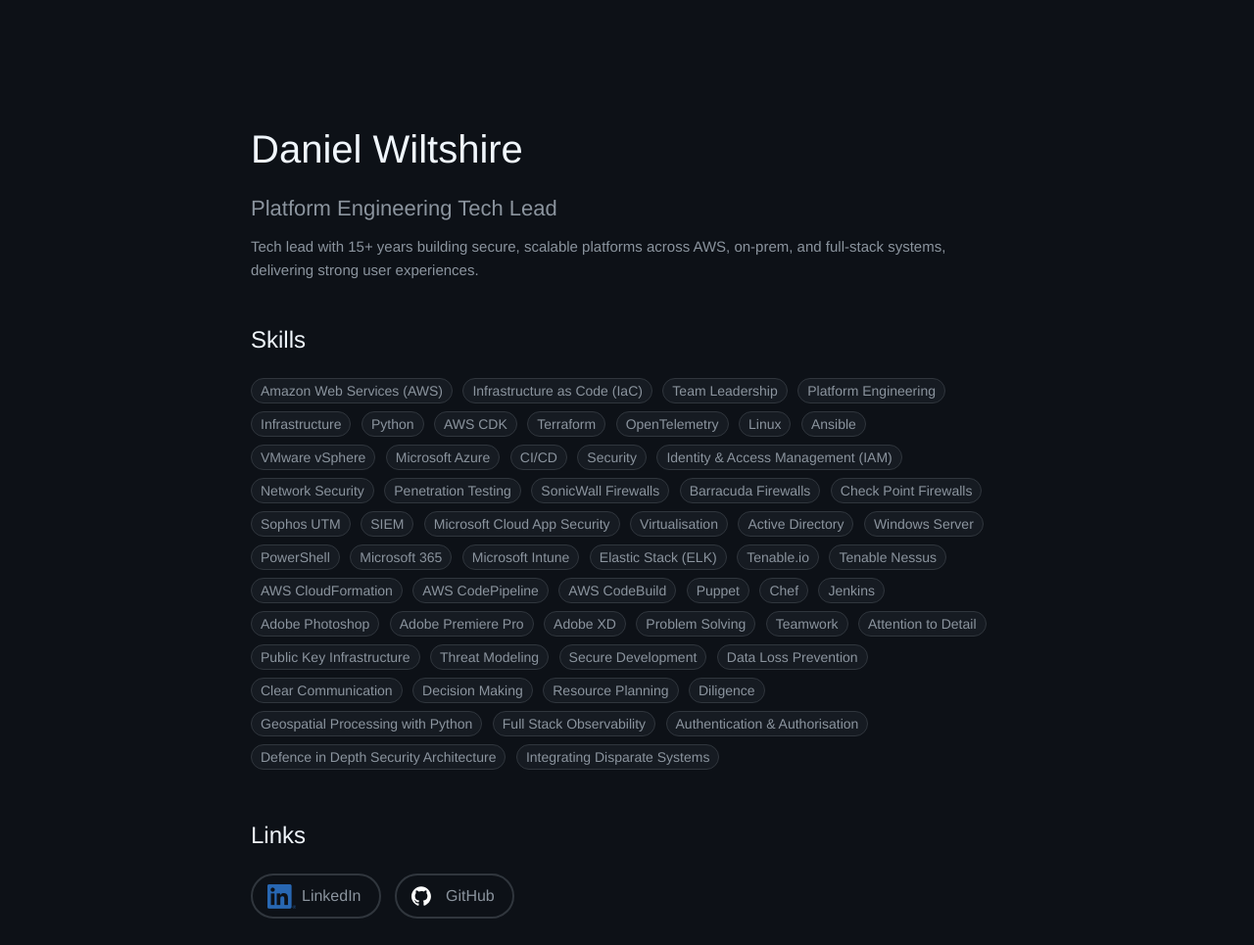
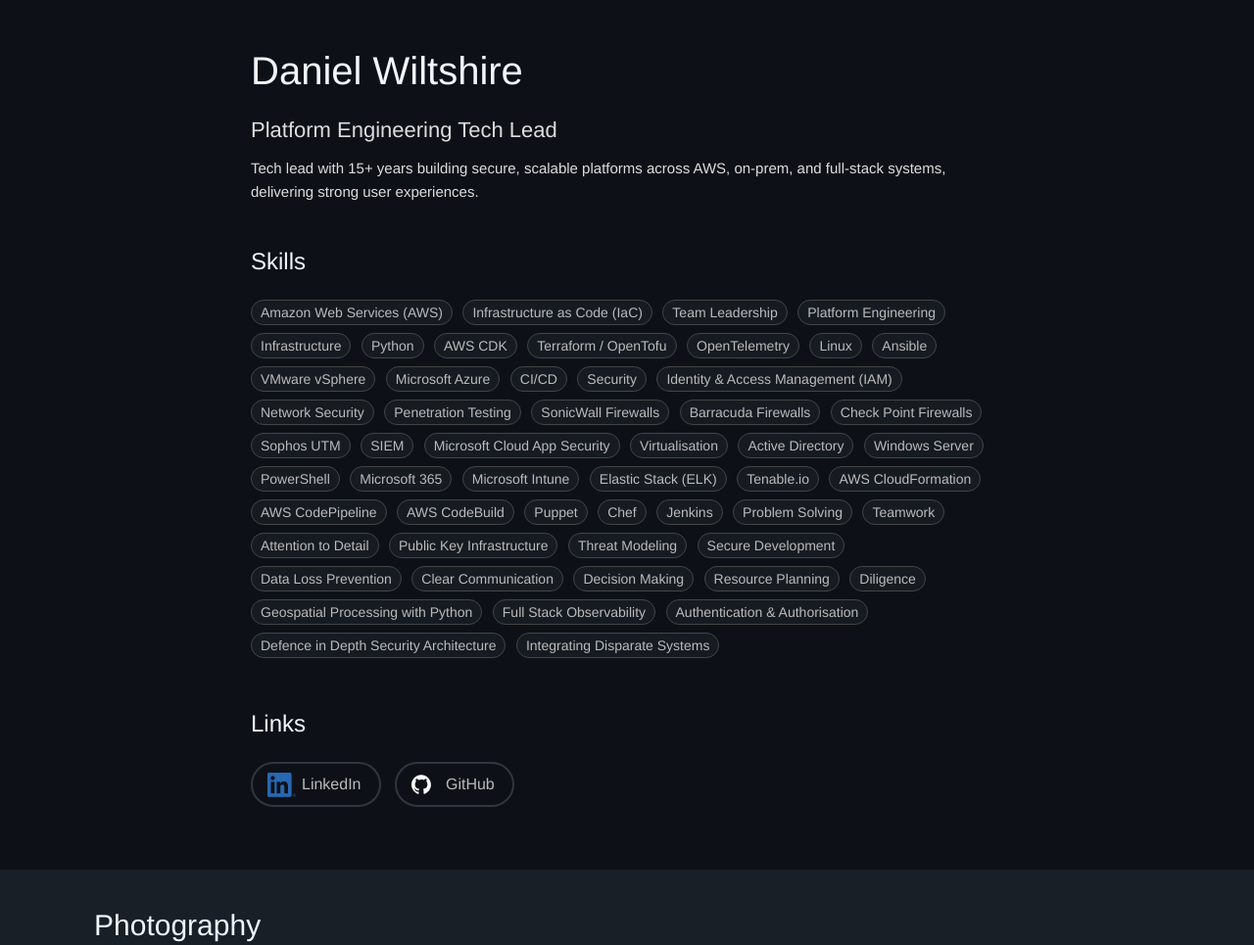
Before and after one commit to danwiltshire/portfolio, a plain HTML site: page docs/index.html in a window 1280 px wide. Shown: the top 965 px of the page at 98% size. Drawn offline with Linux system fonts and the light colour scheme.

Commit message:
chore: Lighten font colours.

```diff
--- a/docs/index.css
+++ b/docs/index.css
@@ -14,13 +14,12 @@
     width: 60%;
     max-width: 800px;
     margin: 0 auto;
-    padding: 130px 0;
+    padding: 50px 0;
 }
 
 @media only screen and (max-width: 800px) {
     section.header {
         width: 85%;
-        padding: 70px 0;
     }
 }
 
@@ -30,8 +29,9 @@
 
 section.gallery {
     width: 100%;
-    background-color: #161b22;
+    background-color: #191f27;
     overflow: hidden;
+    padding: 40px 0 0 0;
 }
 
 section.gallery h2:first-child {
@@ -41,7 +41,7 @@
 section.gallery div.wrapper {
     width: 85%;
     margin: 0 auto;
-    padding: 45px 0;
+    padding: 0 0 45px 0;
     max-width: 1200px;
 }
 
@@ -72,7 +72,6 @@
 section.gallery div.meta p {
     margin: 4px 0;
     font-size: 15px;
-    color: #8b949e;
     font-weight: 300;
 }
 
@@ -99,13 +98,13 @@
 sub {
     font-size: 22px;
     font-weight: 400;
-    color: #8b949e;
+    color: #DDD;
 }
 
 p.subtitle {
     font-size: 15px;
     font-weight: 300;
-    color: #8b949e;
+    color: #DDD;
     margin: 14px 0 0 0;
     line-height: 1.6;
 }
@@ -119,8 +118,8 @@
     margin: 0 6px 8px 0;
     padding: 4px 9px;
     border-radius: 45px;
-    color: #8b949e;
-    border: 1px solid #30363d;
+    color: #BBB;
+    border: 1px solid #444;
     display: inline-block;
     font-size: 14px;
     font-weight: 400;
@@ -151,11 +150,11 @@
     background-size: auto 20px;
 }
 
-div.links div a:link { color: #8b949e; }
-div.links div a:visited { color: #8b949e; }
+div.links div a:link { color: #BBB; }
+div.links div a:visited { color: #BBB; }
 div.links div a:hover {
-    color: #c9d1d9;
+    color: #CCC;
     border-color: #58a6ff;
     box-shadow: #1f6feb33 0px 0px 15px;
 }
-div.links div a:active { color: #8b949e; }
+div.links div a:active { color: #BBB; }
--- a/docs/index.html
+++ b/docs/index.html
@@ -29,7 +29,7 @@
             <div class="skill">Infrastructure</div>
             <div class="skill">Python</div>
             <div class="skill">AWS CDK</div>
-            <div class="skill">Terraform</div>
+            <div class="skill">Terraform / OpenTofu</div>
             <div class="skill">OpenTelemetry</div>
             <div class="skill">Linux</div>
             <div class="skill">Ansible</div>
@@ -54,16 +54,12 @@
             <div class="skill">Microsoft Intune</div>
             <div class="skill">Elastic Stack (ELK)</div>
             <div class="skill">Tenable.io</div>
-            <div class="skill">Tenable Nessus</div>
             <div class="skill">AWS CloudFormation</div>
             <div class="skill">AWS CodePipeline</div>
             <div class="skill">AWS CodeBuild</div>
             <div class="skill">Puppet</div>
             <div class="skill">Chef</div>
             <div class="skill">Jenkins</div>
-            <div class="skill">Adobe Photoshop</div>
-            <div class="skill">Adobe Premiere Pro</div>
-            <div class="skill">Adobe XD</div>
             <div class="skill">Problem Solving</div>
             <div class="skill">Teamwork</div>
             <div class="skill">Attention to Detail</div>
```
